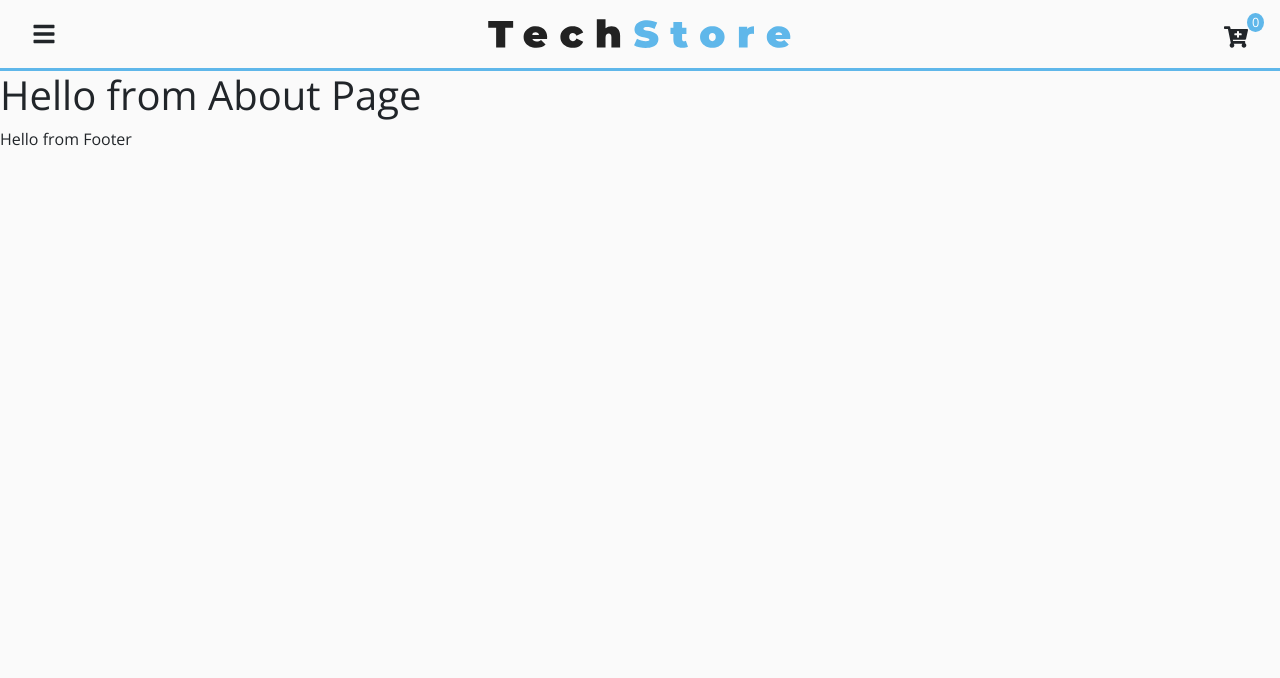
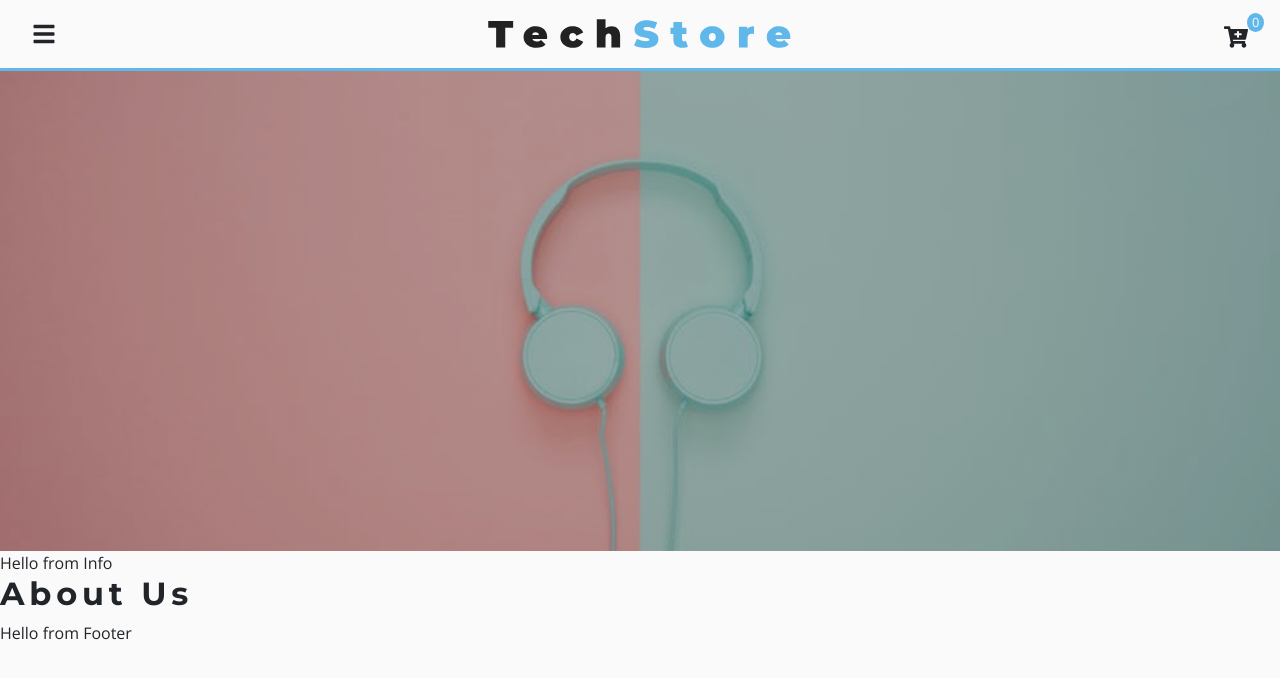
Before and after one commit to SanaKhateeb/tech-store, a React (Create React App) app: page /about in a window 1280 px wide. Shown: the top 678 px of the page. Built offline with nearby package versions, Linux system fonts and the light colour scheme.

Commit message:
Started About page

```diff
--- /dev/null
+++ b/src/components/AboutPage/Info.js
@@ -0,0 +1,13 @@
+import React from 'react'
+import Title from '../Title'
+
+export default function Info() {
+  return (
+    <div>
+      Hello from Info
+      <Title title="About Us">
+
+      </Title>
+    </div>
+  )
+}
--- /dev/null
+++ b/src/components/Title.js
@@ -0,0 +1,19 @@
+import React from 'react'
+import styled from 'styled-components'
+
+export default function Title({title, center}) {
+  return (
+    <TitleWrapper className="row" center={center}>
+      <div className="col">
+        <h2 className="text-title">
+          {title}
+        </h2>
+        <div className="title-underline"></div>
+      </div>
+    </TitleWrapper>
+  )
+}
+
+const TitleWrapper = styled.div`
+
+`
--- a/src/pages/AboutPage.js
+++ b/src/pages/AboutPage.js
@@ -1,9 +1,13 @@
 import React from 'react'
+import Info from '../components/AboutPage/Info'
+import Hero from '../components/Hero'
+import aboutBcg from '../images/aboutBcg.jpeg'
 
 export default function AboutPage() {
   return (
     <React.Fragment>
-      <h1>Hello from About Page</h1>
+      <Hero img={aboutBcg} />
+      <Info />
     </React.Fragment>
   )
 }
```
